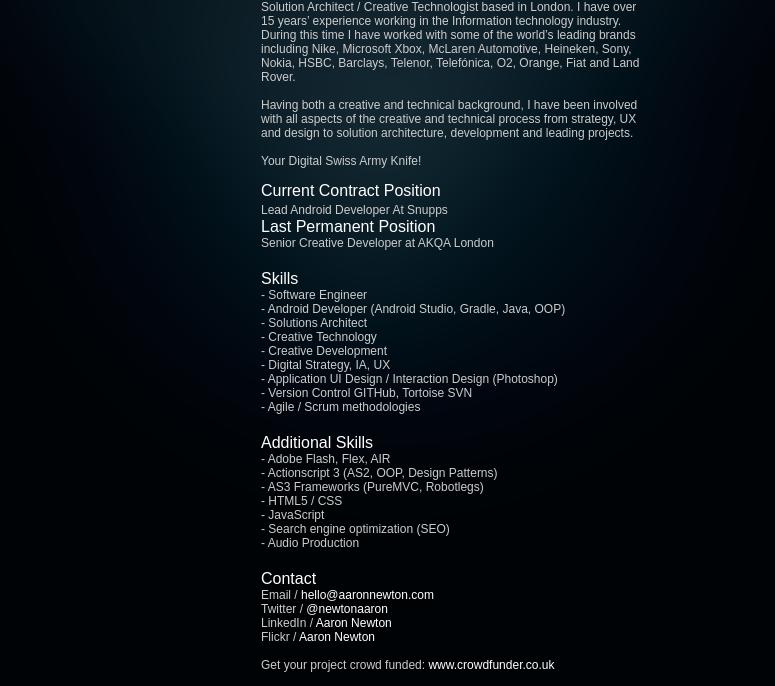
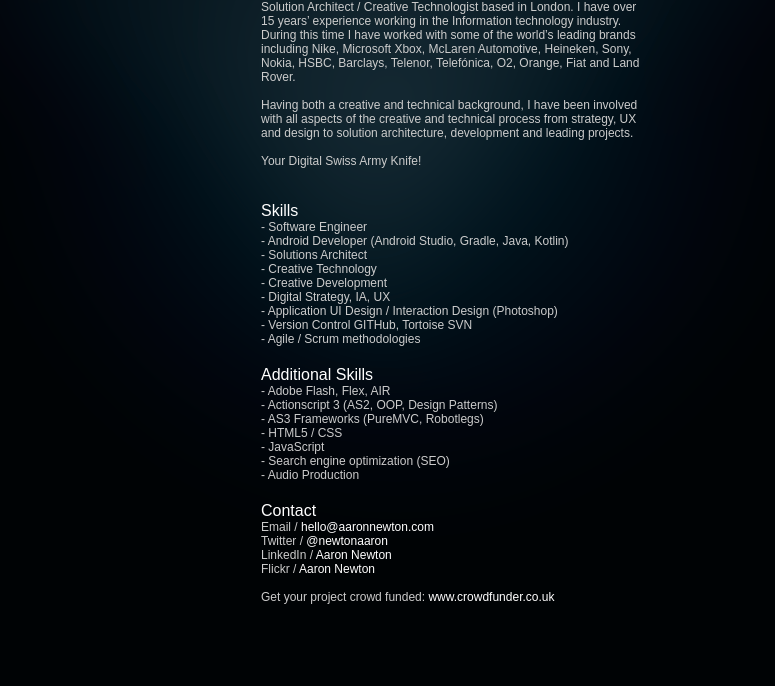
Before and after one commit to aaronnewton/aaronnewton.github.io, a plain HTML site: page index.html in a window 1280 px wide. Shown: the part 184-870 px from the top of the page, without its empty margins (264-1039 px from the left). After the commit the page ends 802 px from the top, so only its background shows below. Drawn offline with Linux system fonts and the light colour scheme.

Commit message:
Update index.html

```diff
--- a/index.html
+++ b/index.html
@@ -20,16 +20,13 @@
             </header>
             <section id="bio"><p>HELLO! My name is Aaron Newton, I’m a freelance Mobile Developer &amp; Solution Architect / Creative Technologist based in London. I have over 15 years’ experience working in the Information technology industry. During this time I have worked with some of the world’s leading brands including Nike, Microsoft Xbox, McLaren Automotive, Heineken, Sony, Nokia, HSBC, Barclays, Telenor, Telefónica, O2, Orange, Fiat and Land Rover.</br></br>Having both a creative and technical background, I have been involved with all aspects of the creative and technical process from strategy, UX and design to solution architecture, development and leading projects.</br></br>Your Digital Swiss Army Knife!</p>
                 <br />
-                <h3>Current Contract Position<br/>
-                <span class="h3span">Lead Android Developer At Snupps</span></h3>
-				<h3>Last Permanent Position</h3>
-                <p>Senior Creative Developer at AKQA London</p>
+
             </section>
             <section id="skills">
             	<h3>Skills</h3>
             	<ul>
-					<li>- Software Engineer</li>
-					<li>- Android Developer (Android Studio, Gradle, Java, OOP)</li>
+		    <li>- Software Engineer</li>
+		    <li>- Android Developer (Android Studio, Gradle, Java, Kotlin)</li>
                     <li>- Solutions Architect</li>
                     <li>- Creative Technology</li>
                     <li>- Creative Development</li>
```
